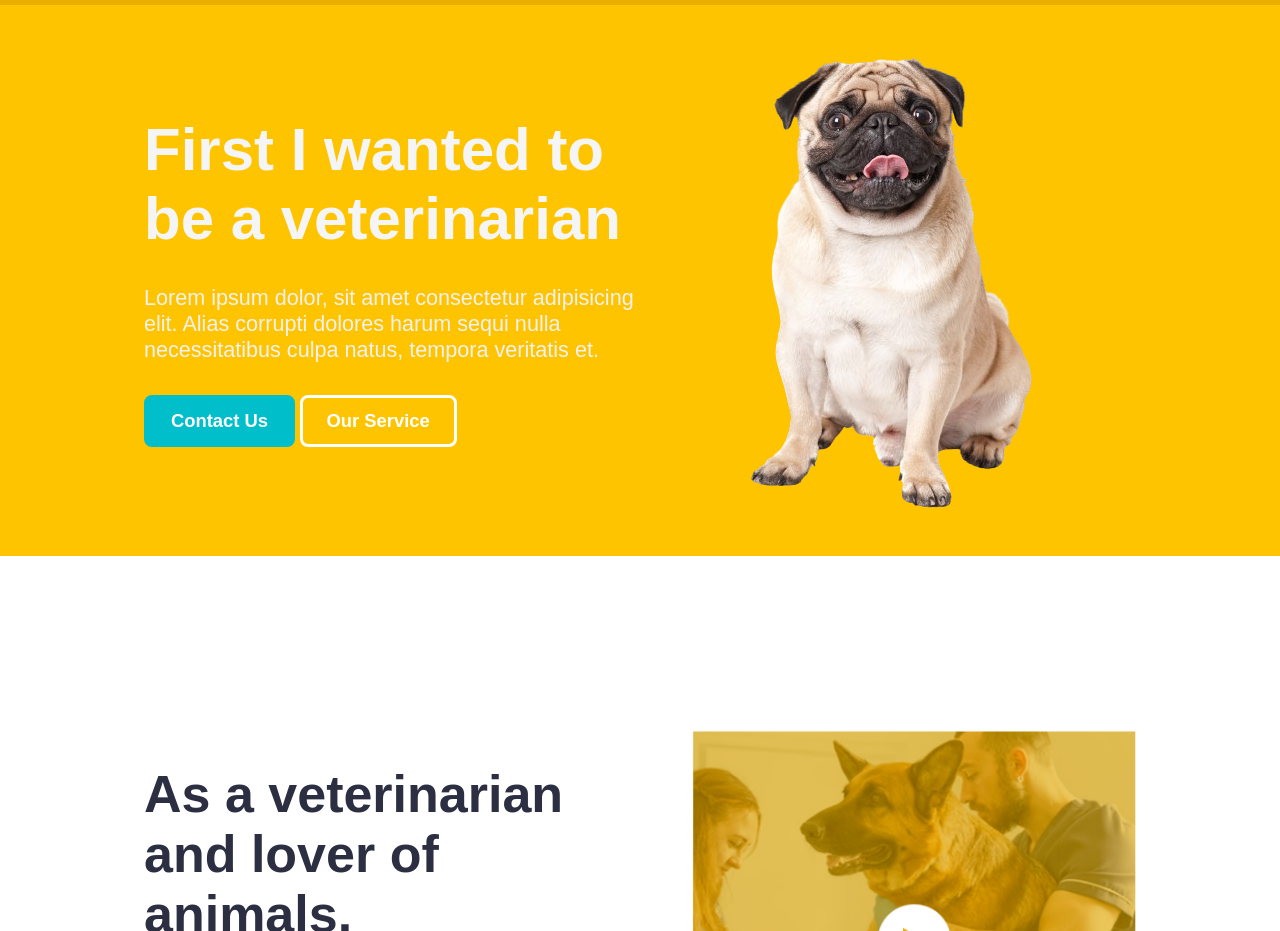
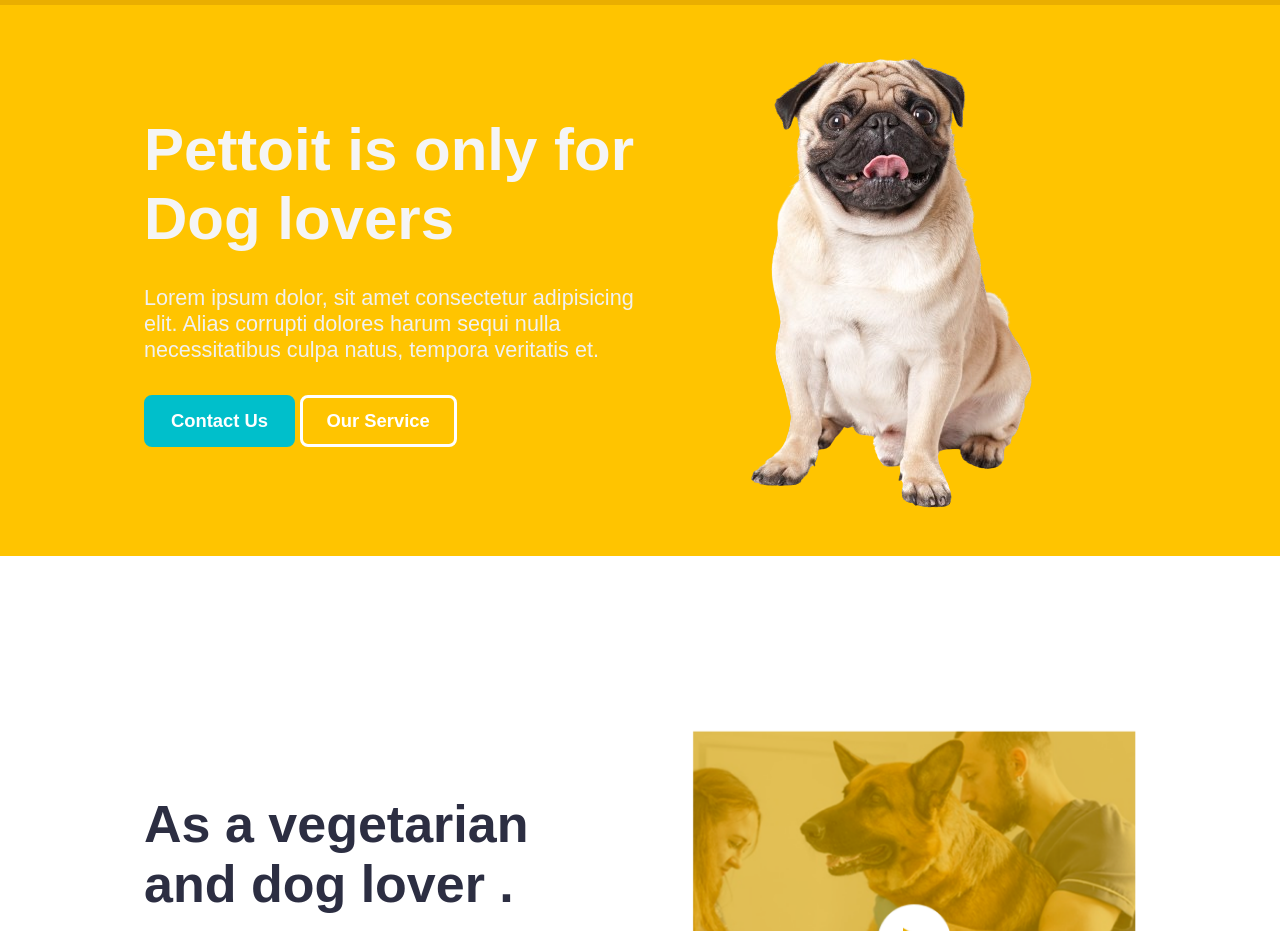
Before and after one commit to AdityaMishra2327/Pettoit, a plain HTML site: page index.html in a window 1280 px wide. Shown: the part 75-1006 px from the top of the page. Drawn offline with Linux system fonts and the light colour scheme; a web font is replaced by a local one.

Commit message:
Update index.html

```diff
--- a/index.html
+++ b/index.html
@@ -71,7 +71,7 @@
             <div class="main-home-inner">
                 <div class="main-home-div">
                     <div class="main-home-div-h">
-                        <h2>First I wanted to be a veterinarian</h2>
+                        <h2>Pettoit is only for Dog lovers </h2>
                     </div>
                     <div class="main-home-div-p">
                         <p>Lorem ipsum dolor, sit amet consectetur adipisicing elit. Alias corrupti dolores harum sequi
@@ -93,7 +93,7 @@
         <div class="main-section-1">
             <div class="main-section-1-inner">
                 <div class="main-section-1-inner-div-1">
-                    <h2>As a veterinarian and lover of animals.</h2>
+                    <h2> As a vegetarian and dog lover .</h2>
                     <h4>Lorem ipsum dolor sit amet consectetur adipisicing elit. Ratione recusandae modi pariatur
                         dolorem voluptas reiciendis provident sed facilis labore earum.</h4>
                     <button class="btn btn-3">Our Service</button>
@@ -146,7 +146,7 @@
                     <img src="Public/IMG/main-2.png" alt="Img">
                 </div>
                 <div class="main-section-3-inner-div-2">
-                    <h2>As a veterinarian and lover of animals.</h2>
+                    <h2>As a vegetarian and dog lover.</h2>
                     <h4>Lorem ipsum dolor sit amet consectetur adipisicing elit. Ratione recusandae modi pariatur
                         dolorem voluptas reiciendis provident sed facilis labore earum.</h4>
                     <button class="btn btn-3">Our Service</button>
```
